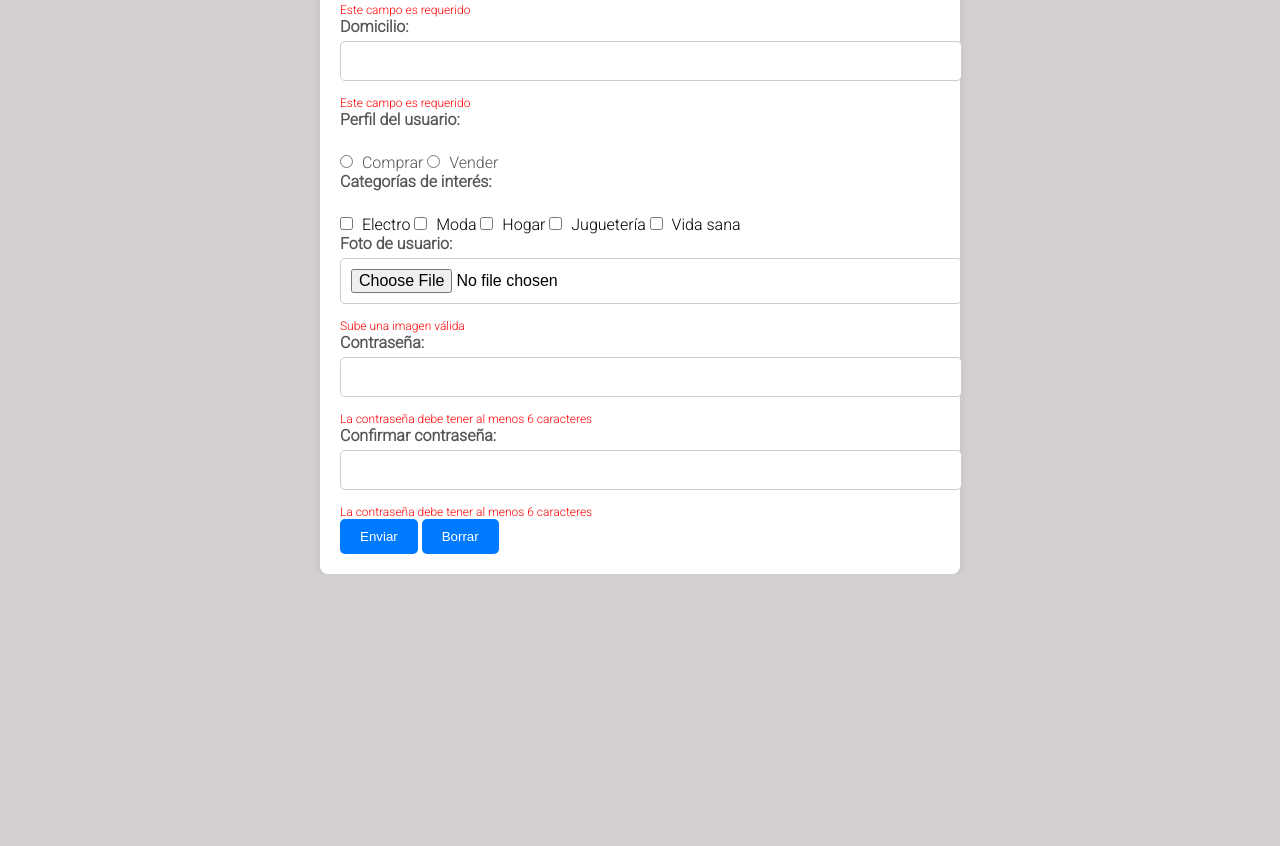
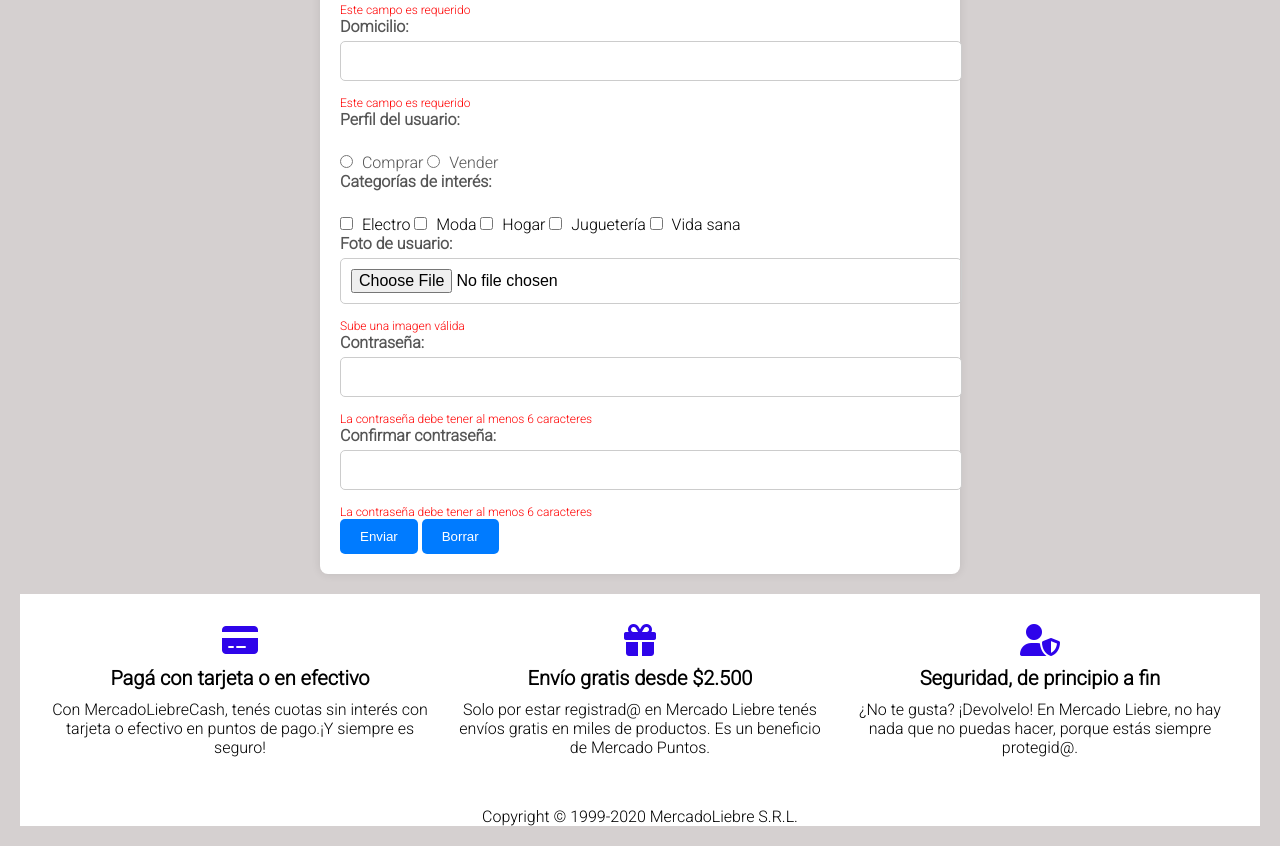
Before and after one commit to NicoBuny95/MercadoLiebre, a website: page views/register.html in a window 1280 px wide. Shown: the part 548-1394 px from the top of the page. Before the commit the page ends 1122 px from the top, so only its background shows below. Drawn offline with Linux system fonts and the light colour scheme; files that its build step writes are made by us from their sources; files whose address does not match are found by name.

Commit message:
modif ext

```diff
--- a/views/register.html
+++ b/views/register.html
@@ -107,6 +107,35 @@
             <input class="form-reset" type="reset" value="Borrar">
         </form>
 
+
+
     </div>
+    <footer>
+            <div class="foot-1">
+            <section class="seccion-footer">
+                <i class="fa-solid fa-credit-card icono-footer"></i>
+                <h2 class="title-footer">Pagá con tarjeta o en efectivo</h2>
+                <p >Con MercadoLiebreCash, tenés cuotas sin interés con tarjeta o efectivo en puntos de pago.¡Y siempre es seguro!</p>
+            </section>
+            <section class="seccion-footer">
+                <i class="fa-solid fa-gift icono-footer"></i>
+                <h2 class="title-footer">Envío gratis desde $2.500</h2>
+                <p >Solo por estar registrad@ en Mercado Liebre tenés envíos gratis en miles de productos. Es un beneficio de Mercado Puntos.</p>
+            </section>
+
+                <section class="seccion-footer ">
+                <i class="fa-solid fa-user-shield icono-footer"></i>
+                <h2 class="title-footer">Seguridad, de principio a fin</h2>
+                <p >¿No te gusta? ¡Devolvelo! En Mercado Liebre, no hay nada que no puedas hacer, porque estás siempre protegid@.</p>
+            </section>
+        </div>
+
+            <div class="foot-2">
+                <section class="copyrigth">
+                <p>Copyright © 1999-2020 MercadoLiebre S.R.L.</p>
+            </section>
+        </div>
+
+        </footer>
 </body>
 </html>
```
Also changed, not shown: views/login.html (+28 -0 lines).
